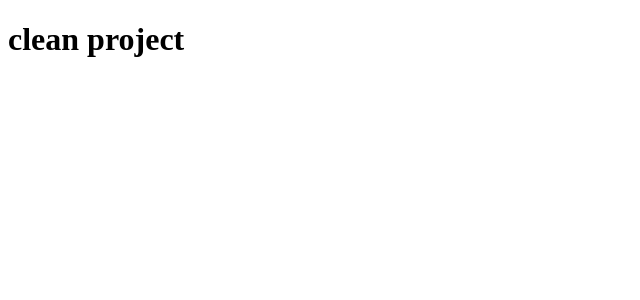
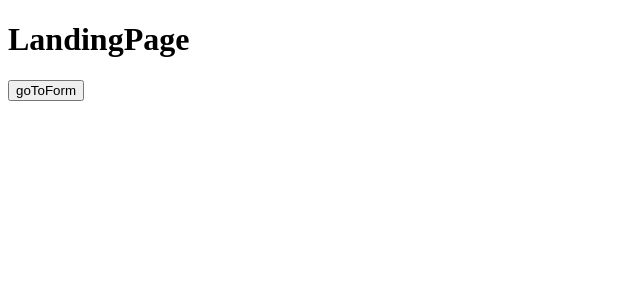
Before and after one commit to ottonSam/selection-process, a React (Create React App) app: page / in a window 1280 px wide. Shown: the top 300 px of the page, without its empty margins (0-640 px from the left). Built offline with nearby package versions, Linux system fonts and the light colour scheme.

Commit message:
pages movement logic

```diff
--- a/src/App.tsx
+++ b/src/App.tsx
@@ -1,9 +1,20 @@
-import React from "react";
+import React, { useState } from "react";
+import { FormPage } from "./pages/FormPage";
+import { LandingPage } from "./pages/LandingPage";
 
 function App() {
+  const [showForm, setShowForm] = useState(false);
+
+  const handleShowForm = () => {
+    setShowForm(!showForm);
+  };
   return (
-    <div className="App">
-      <h1>clean project</h1>
+    <div>
+      {!showForm ? (
+        <LandingPage goToForm={handleShowForm} />
+      ) : (
+        <FormPage goToHome={handleShowForm} />
+      )}
     </div>
   );
 }
--- /dev/null
+++ b/src/pages/FormPage.tsx
@@ -0,0 +1,13 @@
+interface IFormPageProps {
+  goToHome: () => void;
+}
+
+const FormPage = ({ goToHome }: IFormPageProps) => {
+  return (
+    <div>
+      <h1>FormPage</h1>
+      <button onClick={goToHome}>goToHome</button>
+    </div>
+  );
+};
+export { FormPage };
--- /dev/null
+++ b/src/pages/LandingPage.tsx
@@ -0,0 +1,14 @@
+interface ILandingPageProps {
+  goToForm: () => void;
+}
+
+const LandingPage = ({ goToForm }: ILandingPageProps) => {
+  return (
+    <div>
+      <h1>LandingPage</h1>
+
+      <button onClick={goToForm}>goToForm</button>
+    </div>
+  );
+};
+export { LandingPage };
```
